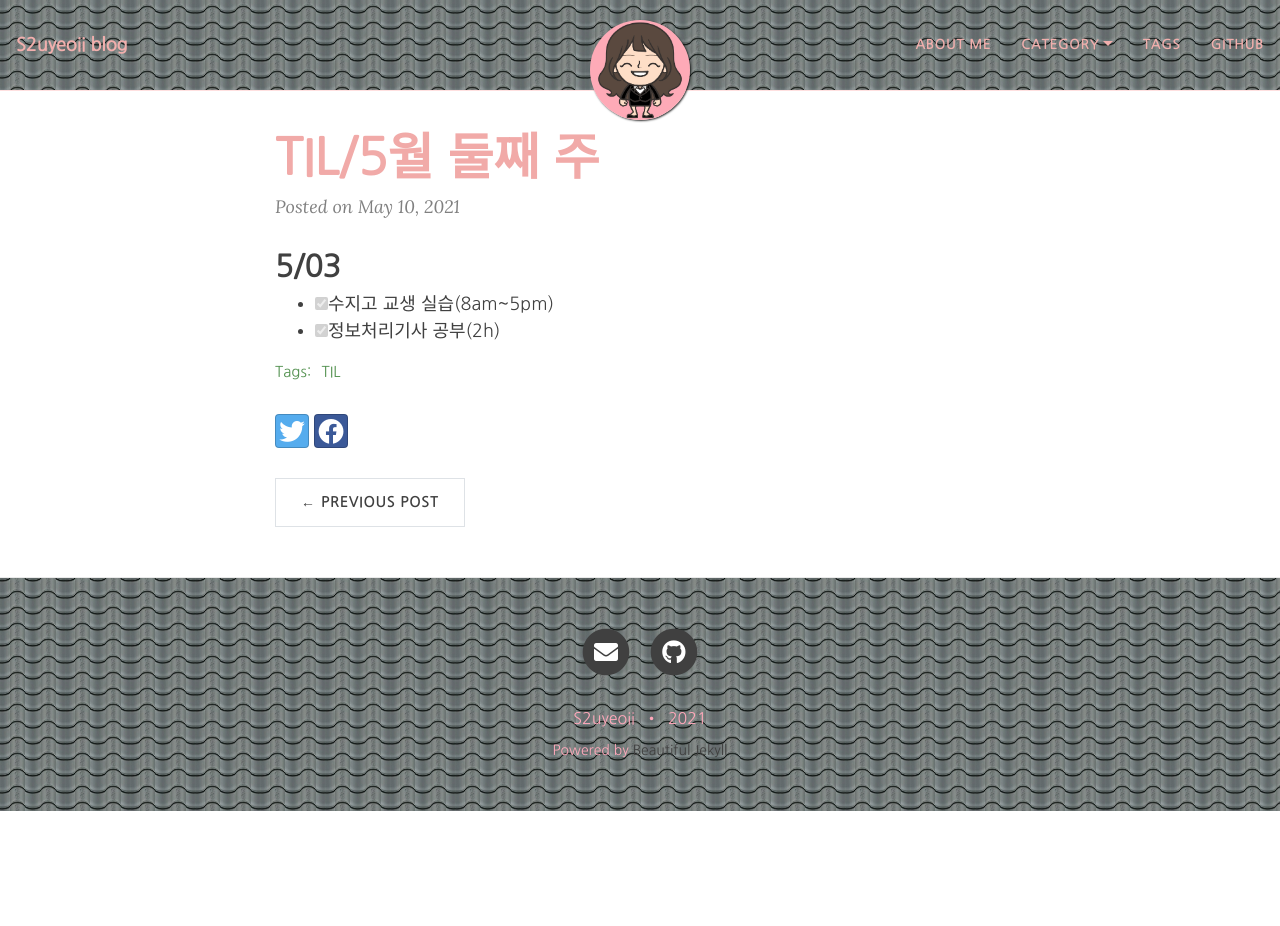
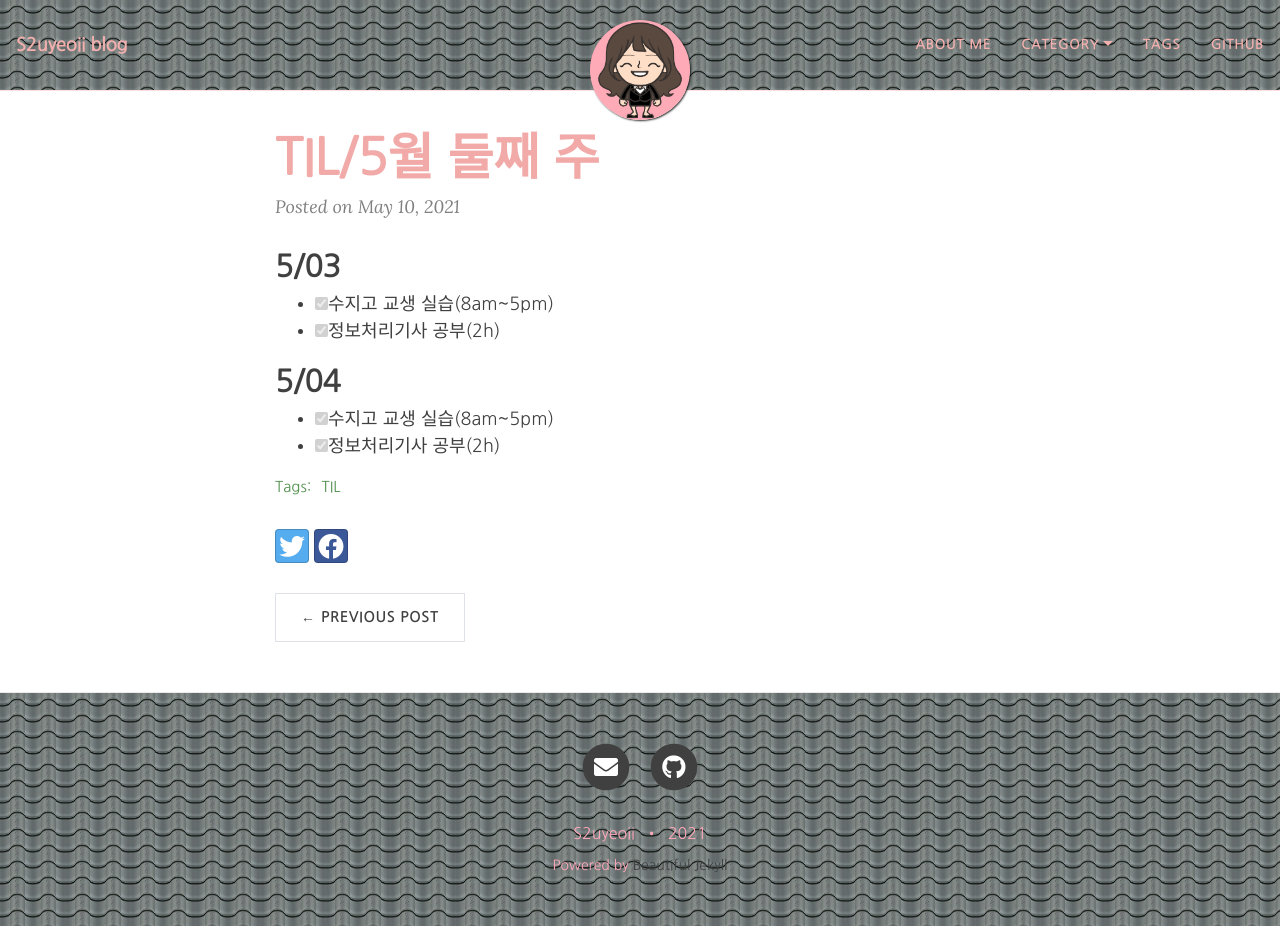
Before and after one commit to yeoneed/yeoneed.github.io, a Jekyll site: the page built from _posts/2021-05-10-TIL-5월 둘째 주.md, in a window 1280 px wide and 926 px high. Built offline with Jekyll 4.4.1, drawn with Linux system fonts in a browser that asks for light colours; nearby versions of some CDN libraries; some web fonts are replaced.

Commit message:
Update 2021-05-10-TIL-5월 둘째 주.md

```diff
--- a/_posts/2021-05-10-TIL-5월 둘째 주.md
+++ b/_posts/2021-05-10-TIL-5월 둘째 주.md
@@ -11,3 +11,7 @@ category: [TIL]
 
  - [x] 수지고 교생 실습(8am~5pm)
  - [x] 정보처리기사 공부(2h)
+
+## 5/04
+ - [x] 수지고 교생 실습(8am~5pm)
+ - [x] 정보처리기사 공부(2h)
```
